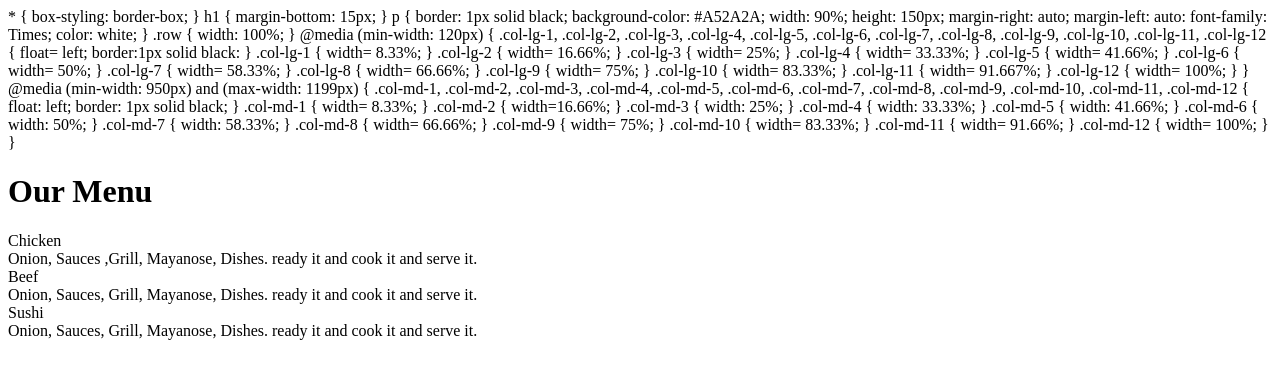
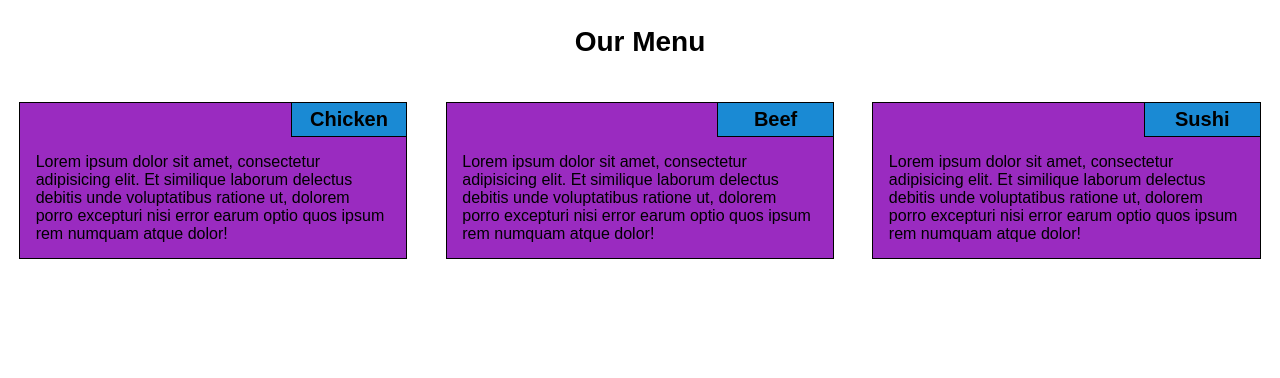
Before and after one commit to Itx-Atif/coursera-file1, a plain HTML site: page module2-solution/index.html in a window 1280 px wide. Drawn offline with Linux system fonts and the light colour scheme.

Commit message:
Update index.html

```diff
--- a/module2-solution/index.html
+++ b/module2-solution/index.html
@@ -1,134 +1,241 @@
 <!DOCTYPE html>
-<meta name="viewport" content="width=device-width, initial-scale=1">
-<html>
+<html lang="en">
     <head>
-        <meta charset="utf-8">
-        <styles>
+        <meta charset="UTF-8">
+        <meta name="view-port" content="width=device-width, initial-scale=1.0">
+
+        <style>
 * {
-                box-styling: border-box;
+    margin: 0;
+    padding: 0;
+    box-sizing: border-box;
+    font-family: Arial, Helvetica, sans-serif;
 }
+
+.container {
+    border: 1px solid #000;
+    background-color: #9a2bc0;
+}
+
+h3 {
+    float: right;
+    width: 30%;
+    padding: 5px 0;
+    text-align: center;
+    border-bottom: 1px solid #000;
+    border-left: 1px solid #000;
+    font-size: 125%;
+    background-color: #1a8ad4;
+}
+
 h1 {
-                margin-bottom: 15px;
+    padding: 2%;
+    text-align: center;
+    font-size: 175%;
 }
+
 p {
-                border: 1px solid black;
-                background-color: #A52A2A;
-                width: 90%;
-                height: 150px;
-                margin-right: auto;
-                margin-left: auto:
-                font-family: Times;
-                color: white;
+    padding: 4%;
+    clear: right;
+    font-size: 100%;
 }
-            .row {
+
+@media (min-width: 992px) {
+    .col-lg-1, .col-lg-2, .col-lg-3, .col-lg-4, .col-lg-5, .col-lg-6, .col-lg-7, .col-lg-8, .col-lg-9, .col-lg-10, .col-lg-11, .col-lg-12 {
+        float: left;
+        padding: 1.5%;
+    }
+
+    .col-lg-1 {
+        width: 8.33%;
+    }
+
+    .col-lg-2 {
+        width: 16.66%;
+    }
+
+    .col-lg-3 {
+        width: 25%;
+    }
+
+    .col-lg-4 {
+        width: 33.33%;
+    }
+
+    .col-lg-5 {
+        width: 41.66%;
+    }
+
+    .col-lg-6 {
+        width: 50%;
+    }
+
+    .col-lg-7 {
+        width: 58.33%;
+    }
+
+     .col-lg-8 {
+        width: 66.66%;
+    }
+
+    .col-lg-9 {
+        width: 75%;
+    }
+
+    .col-lg-10 {
+        width: 83.33%;
+    }
+
+    .col-lg-11 {
+        width: 91.66%;
+    }
+
+    .col-lg-12 {
         width: 100%;
     }
-            @media (min-width: 120px) {
-                .col-lg-1, .col-lg-2, .col-lg-3, .col-lg-4, .col-lg-5, .col-lg-6, .col-lg-7, .col-lg-8, .col-lg-9, .col-lg-10, .col-lg-11, .col-lg-12 {
-                float= left;
-                border:1px solid black:
 }
-                .col-lg-1 {
-                    width= 8.33%;
-                }
-                .col-lg-2 {
-                    width= 16.66%;
-                }
-                .col-lg-3 {
-                    width= 25%;
-                }
-                .col-lg-4 {
-                    width= 33.33%;
-                }
-                .col-lg-5 {
-                    width= 41.66%;
-                }
-                .col-lg-6 {
-                    width= 50%;
-                }
-                .col-lg-7 {
-                    width= 58.33%;
-                }
-                .col-lg-8 {
-                    width= 66.66%;
-                }
-                .col-lg-9 {
-                    width= 75%;
-                }
-                .col-lg-10 {
-                    width= 83.33%;
-                }
-                .col-lg-11 {
-                    width= 91.667%;
-                }
-                .col-lg-12 {
-                    width= 100%;
-                }
-            }
-            @media (min-width: 950px) and (max-width: 1199px) {
+
+@media (max-width: 991px) and (min-width: 768px) {
     .col-md-1, .col-md-2, .col-md-3, .col-md-4, .col-md-5, .col-md-6, .col-md-7, .col-md-8, .col-md-9, .col-md-10, .col-md-11, .col-md-12 {
         float: left;
-                    border: 1px solid black;
+        padding: 1.5%;
     }
+
     .col-md-1 {
-                    width= 8.33%;
+        width: 8.33%;
     }
+
     .col-md-2 {
-                    width=16.66%;
+        width: 16.66%;
     }
+
     .col-md-3 {
         width: 25%;
     }
+
     .col-md-4 {
         width: 33.33%;
     }
+
     .col-md-5 {
         width: 41.66%;
     }
+
     .col-md-6 {
         width: 50%;
     }
+
     .col-md-7 {
         width: 58.33%;
     }
+
     .col-md-8 {
-                    width= 66.66%;
+        width: 66.66%;
     }
+
     .col-md-9 {
-                    width= 75%;
+        width: 75%;
     }
+
     .col-md-10 {
-                    width= 83.33%;
+        width: 83.33%;
     }
+
     .col-md-11 {
-                    width= 91.66%;
+        width: 91.66%;
     }
+
     .col-md-12 {
-                    width= 100%;
+        width: 100%;
     }
 }
-        </styles>
+
+@media (max-width: 767px) {
+    .col-sm-1, .col-sm-2, .col-sm-3, .col-sm-4, .col-sm-5, .col-sm-6, .col-sm-7, .col-sm-8, .col-sm-9, .col-sm-10, .col-sm-11, .col-sm-12 {
+        float: left;
+        padding: 1.5%;
+    }
+
+    .col-sm-1 {
+        width: 8.33%;
+    }
+
+    .col-sm-2 {
+        width: 16.66%;
+    }
+
+    .col-sm-3 {
+        width: 25%;
+    }
+
+    .col-sm-4 {
+        width: 33.33%;
+    }
+
+    .col-sm-5 {
+        width: 41.66%;
+    }
+
+    .col-sm-6 {
+        width: 50%;
+    }
+
+    .col-sm-7 {
+        width: 58.33%;
+    }
+
+    .col-sm-8 {
+        width: 66.66%;
+    }
+
+    .col-sm-9 {
+        width: 75%;
+    }
+
+    .col-sm-10 {
+        width: 83.33%;
+    }
+
+    .col-sm-11 {
+        width: 91.66%;
+    }
+
+    .col-sm-12 {
+        width: 100%;
+    }
+}
+        </style>
     </head>
     <body>
-        <h1>
-           Our Menu
-        </h1>
-        <div>
-            <div class="col-lg-3 col-md-6">
-                <div class="col-lg-4 col-md-4">Chicken</div>
-                Onion, Sauces ,Grill, Mayanose, Dishes. ready it and cook it
-                and serve it.
+        <h1>Our Menu</h1>
+        <section class="col-lg-4 col-md-6 col-sm-12">
+            <div  class="container">
+                <h3>Chicken</h3>
+
+                <p>
+                    Lorem ipsum dolor sit amet, consectetur adipisicing elit. Et similique laborum delectus debitis unde voluptatibus ratione ut, dolorem porro excepturi nisi error earum optio quos ipsum rem numquam atque dolor!
+                </p>
             </div>
-            <div class="col-lg-3 col-md-6">
-                <div class="col-lg-4 col-md-4">Beef</div>
-                Onion, Sauces, Grill, Mayanose, Dishes. ready it and cook it
-                and serve it.
+        </section>
+
+        <section class="col-lg-4 col-md-6 col-sm-12">
+            <div class="container">
+                <h3>Beef</h3>
+
+                <p>
+                    Lorem ipsum dolor sit amet, consectetur adipisicing elit. Et similique laborum delectus debitis unde voluptatibus ratione ut, dolorem porro excepturi nisi error earum optio quos ipsum rem numquam atque dolor!
+               </p>
             </div>
-            <div class="col-lg-3 col-md-6">
-                <div class="col-lg-4 col-md-4">Sushi</div>
-                Onion, Sauces, Grill, Mayanose, Dishes. ready it and cook it
-                and serve it.
+        </section>
+
+        <section class="col-lg-4 col-md-12 col-sm-12">
+            <div class="container">
+                <h3>Sushi</h3>
+
+                <p>
+                    Lorem ipsum dolor sit amet, consectetur adipisicing elit. Et similique laborum delectus debitis unde voluptatibus ratione ut, dolorem porro excepturi nisi error earum optio quos ipsum rem numquam atque dolor!
+                </p>
             </div>
-        </div>
+        </section>
     </body>
 </html>
```
Lines whose indentation alone changed are shown as unchanged.
